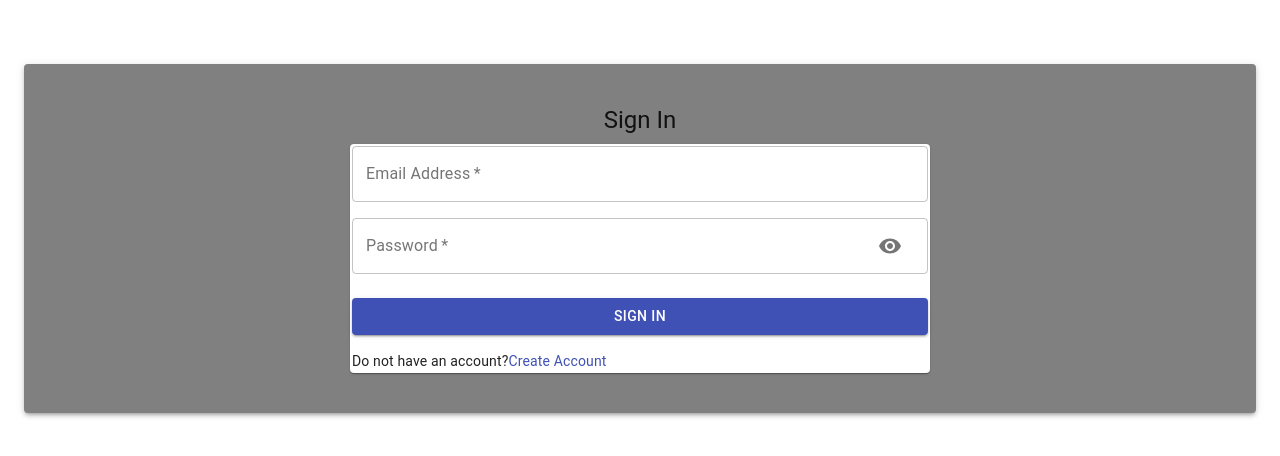
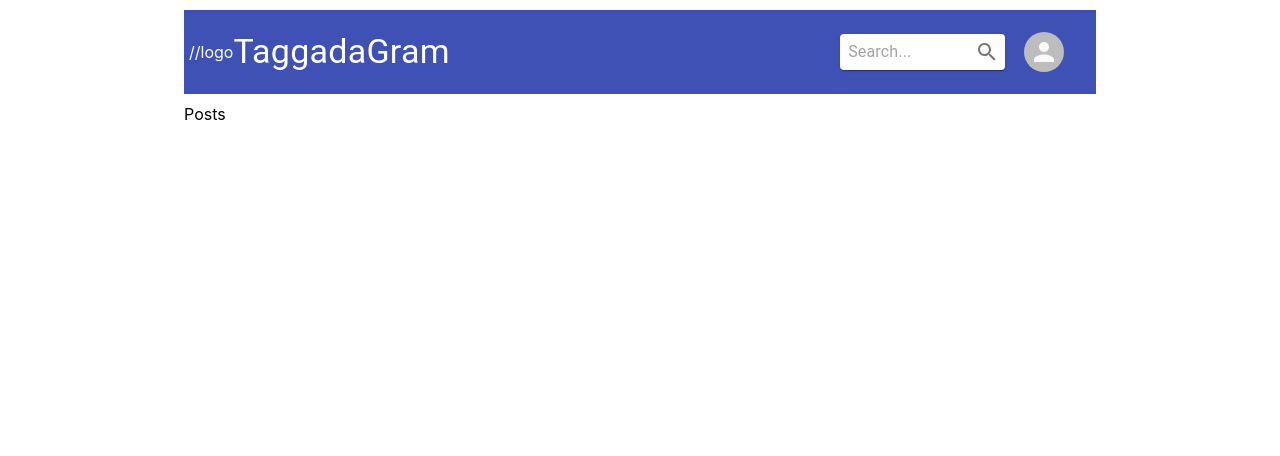
Before and after one commit to psahu81011/TaggadaGram, a React (Create React App) app in the folder frontend/: page / in a window 1280 px wide. Shown: the top 456 px of the page. Built offline with nearby package versions, Linux system fonts and the light colour scheme.

Commit message:
update 1

```diff
--- a/frontend/src/App.js
+++ b/frontend/src/App.js
@@ -1,11 +1,23 @@
 
+import { BrowserRouter, Route, Routes } from 'react-router-dom';
 import Auth from './components/Auth/Auth.js';
+import { Container } from '@material-ui/core';
+import Navbar from './components/Navbar/Navbar';
+import Posts from './components/Posts/Posts';
 
 function App() {
   return (
-    <div>
-      <Auth />
-    </div>
+
+    <BrowserRouter>
+      <Container maxWidth='md' >
+        <Navbar />
+      <Routes>
+        <Route path='/' exact element={<Posts />} />
+        <Route path='/login' element={<Auth/>} />
+      </Routes>
+      </Container>
+    </BrowserRouter>
+
   );
 }
 
@@ -15,9 +27,6 @@ export default App;
 
 
 // import './App.css';
-// import { Container } from '@material-ui/core';
-// import Navbar from './components/Navbar/Navbar';
-// import Posts from './components/Posts/Posts';
 
 // function App() {
 
--- a/frontend/src/index.js
+++ b/frontend/src/index.js
@@ -7,7 +7,6 @@ import { Provider } from 'react-redux';
 import { createStore, applyMiddleware, compose } from 'redux';
 import thunk from 'redux-thunk';
 import reducers from './reducers';
-import { BrowserRouter, Route, Routes } from 'react-router-dom';
 
 
 const store = createStore(reducers,compose(applyMiddleware(thunk)));
@@ -16,11 +15,7 @@ const root = ReactDOM.createRoot(document.getElementById('root'));
 root.render(
   <React.StrictMode>
     <Provider store={store}>
-      <BrowserRouter>
-        <Routes>
-          <Route path='/' exact element={<App/>} />
-        </Routes>
-      </BrowserRouter>
+      <App />
     </Provider>
   </React.StrictMode>
 );
```
